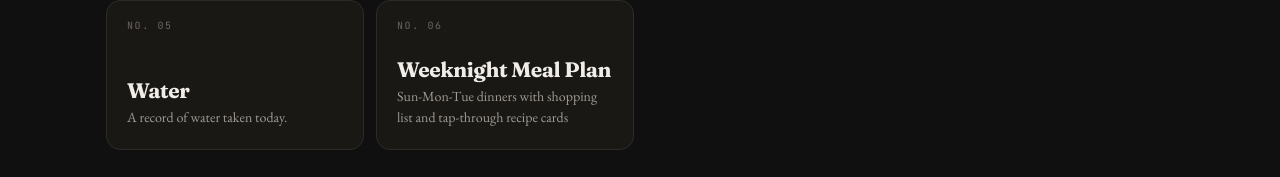
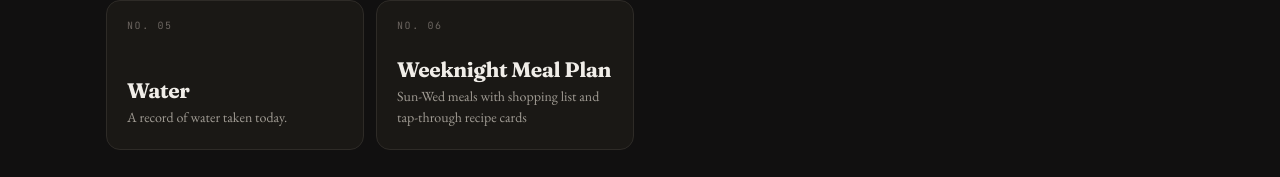
Before and after one commit to Awentzelza/foundry, a React (Vite) app: page / in a window 1280 px wide. Shown: the part 271-448 px from the top of the page. Built offline with nearby package versions, Linux system fonts and the light colour scheme; no server answers; the database is empty.

Commit message:
Foundry: regenerate app registry

```diff
--- a/src/apps/registry.ts
+++ b/src/apps/registry.ts
@@ -114,7 +114,7 @@ export const APP_REGISTRY: RegisteredApp[] = [
     meta: {
       id: "weeknight-meal-plan",
       name: "Weeknight Meal Plan",
-      description: "Sun-Mon-Tue dinners with shopping list and tap-through recipe cards",
+      description: "Sun-Wed meals with shopping list and tap-through recipe cards",
       icon: "meals",
       route: "weeknight-meal-plan",
       needsPersistence: true,
```
